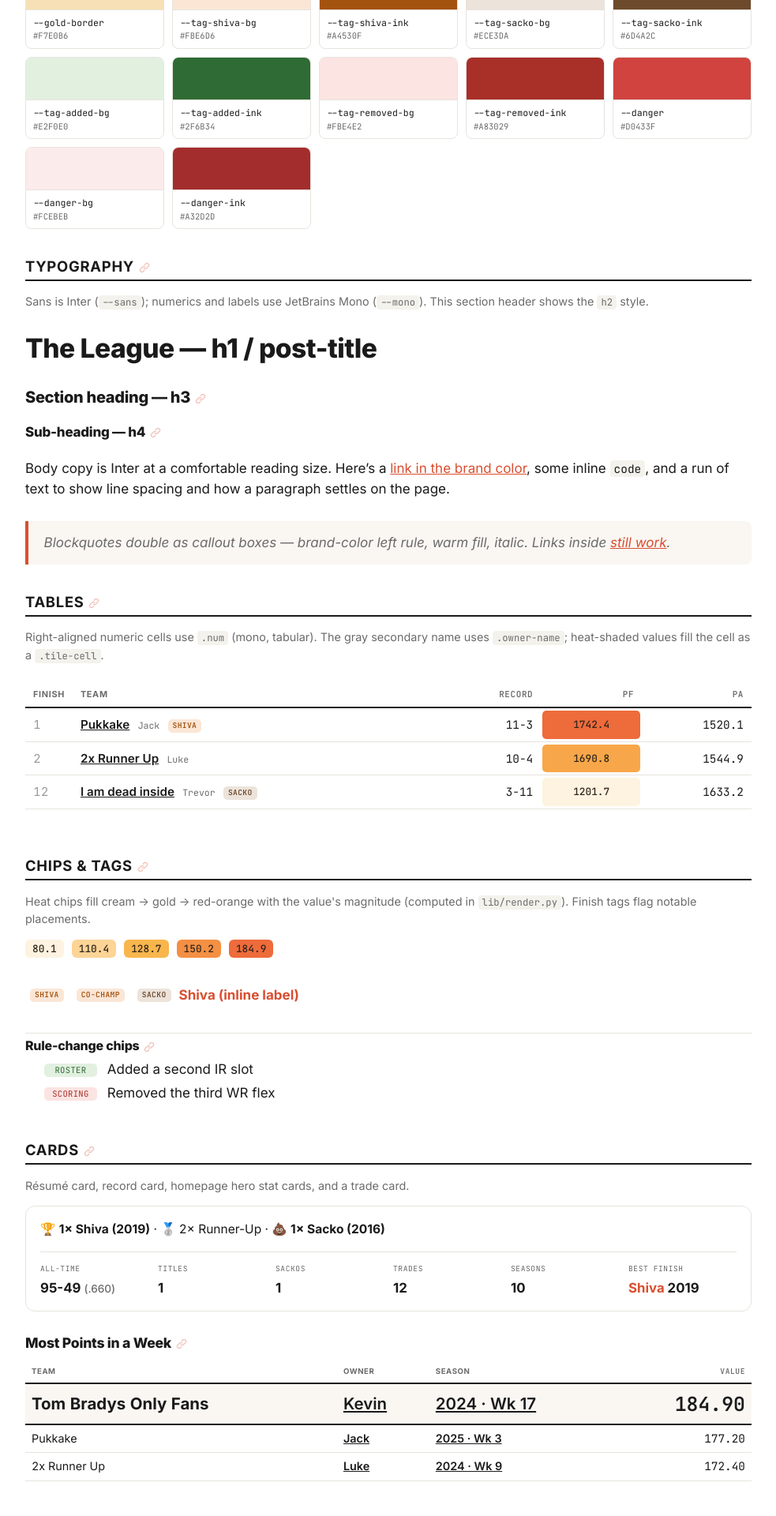
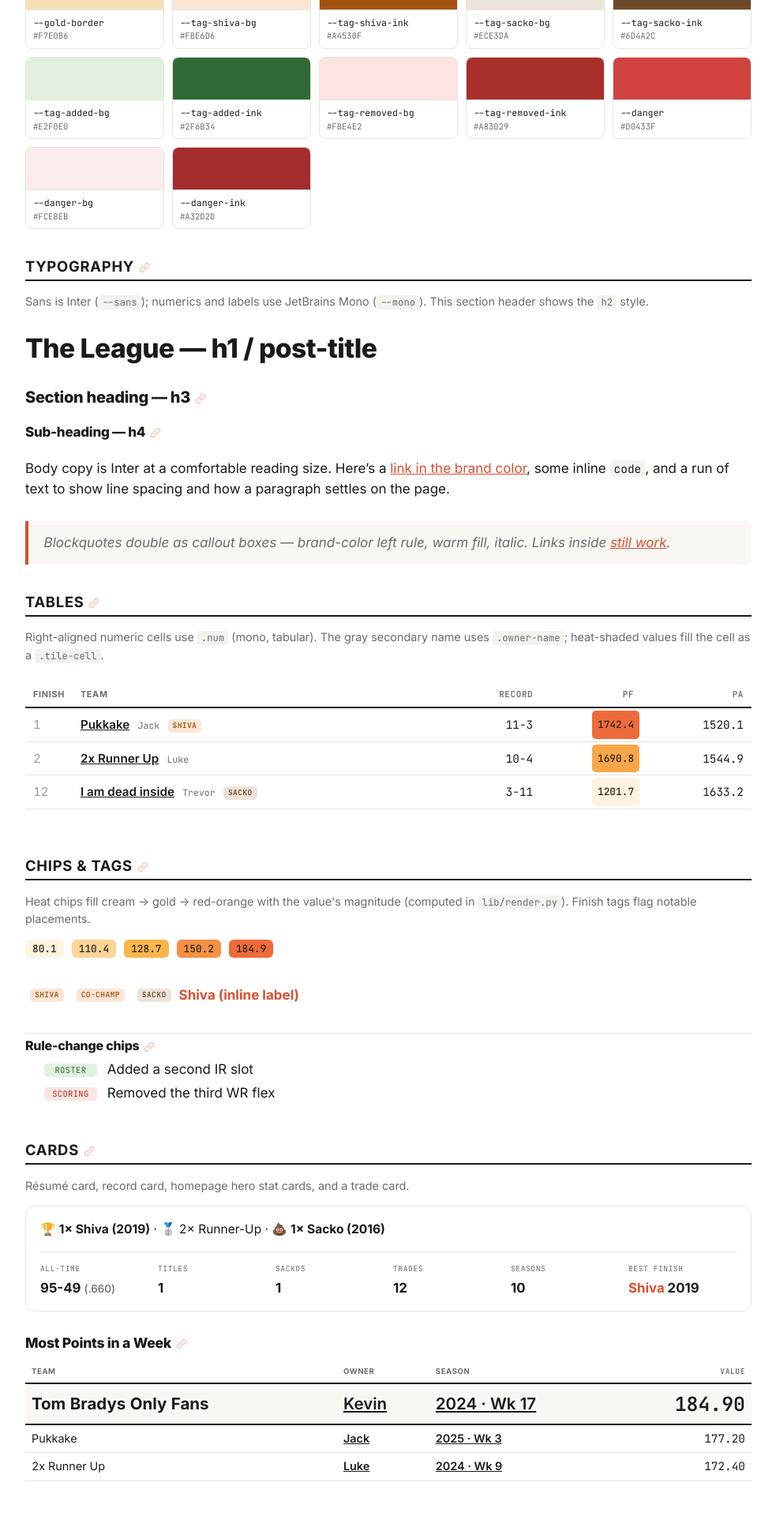
Before and after one commit to dillondrenzek/no-love-in-the-league, a Jekyll site: the page built from docs/palette/index.md, in a window 1280 px wide. Shown: the part 614-2534 px from the top of the page at 79% size, without its empty margins (148-1131 px from the left). Built offline with Jekyll 4.4.1, drawn with Linux system fonts in a browser that asks for light colours.

Commit message:
update css again

```diff
--- a/docs/_includes/bits/tile_cell.html
+++ b/docs/_includes/bits/tile_cell.html
@@ -4,4 +4,4 @@ rounded tile (same look as the forecast's PF cell). Params: text (display
 string), bg (hex color, precomputed in lib/render.py). Renders the <td> itself,
 so use it in place of a cell, not inside one.
 {%- endcomment -%}
-<td class="num tile-cell" style="--tile: {{ include.bg }}"><span>{{ include.text }}</span></td>
+<td class="num tile-cell" style="--tile: {{ include.bg }}; --chars: {{ include.text | append: "" | size }}"><span>{{ include.text }}</span></td>
--- a/docs/assets/main.scss
+++ b/docs/assets/main.scss
@@ -247,12 +247,18 @@ tbody td a:hover { color: var(--brand); }
 }
 
 // Heat tiles: the shade fills the cell's full height as a rounded tile, like
-// the forecast's PF cell. Drawn on a pseudo-element inset from the cell edges so
-// it works inside border-collapse tables. Colour comes in as --tile.
+// the forecast's PF cell, but only as wide as the number — the column keeps its
+// natural width and the tile sits at its right edge, under the right-aligned
+// header. Drawn on a pseudo-element so it works in border-collapse tables.
+// Inputs (inline, from bits/tile_cell.html): --tile (colour), --chars (the
+// value's length; the font is monospaced, so the tile is --chars × 1ch wide
+// plus a --bleed of colour either side). --pad tracks the cell's right padding.
 td.tile-cell {
+  --pad: 10px;
+  --bleed: 7px;
   position: relative;
-  min-width: 4.2em;
-  text-align: center;
+  padding-right: var(--pad);
+  text-align: right;
   font-weight: 500;
   font-size: 0.8rem;
   color: var(--chip-ink);
@@ -260,11 +266,19 @@ td.tile-cell {
 td.tile-cell::before {
   content: "";
   position: absolute;
-  inset: 3px 2px;
+  top: 3px;
+  bottom: 3px;
+  right: calc(var(--pad) - var(--bleed));
+  width: calc(max(var(--chars), 5) * 1ch + 2 * var(--bleed));  // ≥5 chars so .333 and 1.000 tiles match
   border-radius: 5px;
   background: var(--tile);
 }
-td.tile-cell > span { position: relative; }
+// Centre a short value inside its (≥5-char) tile: pad the right by half the
+// unused width. The cell stays right-aligned, so the tile's edge doesn't move.
+td.tile-cell > span {
+  position: relative;
+  padding-right: calc((max(var(--chars), 5) - var(--chars)) * 0.5ch);
+}
 
 // =============================================================================
 // Heatmaps (draft order + transactions)
@@ -1215,6 +1229,7 @@ h4:hover > .heading-anchor,
   table { font-size: 0.86rem; }
   thead th { padding: 0 7px 7px; font-size: 0.62rem; }
   tbody td { padding: 8px 7px; }
+  td.tile-cell { --pad: 7px; --bleed: 5px; }
   th.num, td.num { font-size: 0.82rem; }
   .chip { min-width: 3.2em; padding: 2px 7px; }
   .owner-name { font-size: 0.68rem; }
--- a/docs/palette/index.md
+++ b/docs/palette/index.md
@@ -75,9 +75,9 @@ paragraph settles on the page.
     <tr><th>Finish</th><th>Team</th><th class="num">Record</th><th class="num">PF</th><th class="num">PA</th></tr>
   </thead>
   <tbody>
-    <tr><td>1</td><td><a href="#">Pukkake</a> <span class="owner-name">Jack</span> <span class="tag tag--shiva">Shiva</span></td><td class="num">11-3</td><td class="num tile-cell" style="--tile: #ee6b3b"><span>1742.4</span></td><td class="num">1520.1</td></tr>
-    <tr><td>2</td><td><a href="#">2x Runner Up</a> <span class="owner-name">Luke</span></td><td class="num">10-4</td><td class="num tile-cell" style="--tile: #f7a749"><span>1690.8</span></td><td class="num">1544.9</td></tr>
-    <tr><td>12</td><td><a href="#">I am dead inside</a> <span class="owner-name">Trevor</span> <span class="tag tag--sacko">Sacko</span></td><td class="num">3-11</td><td class="num tile-cell" style="--tile: #fdf3e0"><span>1201.7</span></td><td class="num">1633.2</td></tr>
+    <tr><td>1</td><td><a href="#">Pukkake</a> <span class="owner-name">Jack</span> <span class="tag tag--shiva">Shiva</span></td><td class="num">11-3</td><td class="num tile-cell" style="--tile: #ee6b3b; --chars: 6"><span>1742.4</span></td><td class="num">1520.1</td></tr>
+    <tr><td>2</td><td><a href="#">2x Runner Up</a> <span class="owner-name">Luke</span></td><td class="num">10-4</td><td class="num tile-cell" style="--tile: #f7a749; --chars: 6"><span>1690.8</span></td><td class="num">1544.9</td></tr>
+    <tr><td>12</td><td><a href="#">I am dead inside</a> <span class="owner-name">Trevor</span> <span class="tag tag--sacko">Sacko</span></td><td class="num">3-11</td><td class="num tile-cell" style="--tile: #fdf3e0; --chars: 6"><span>1201.7</span></td><td class="num">1633.2</td></tr>
   </tbody>
 </table>
 </div>
```
